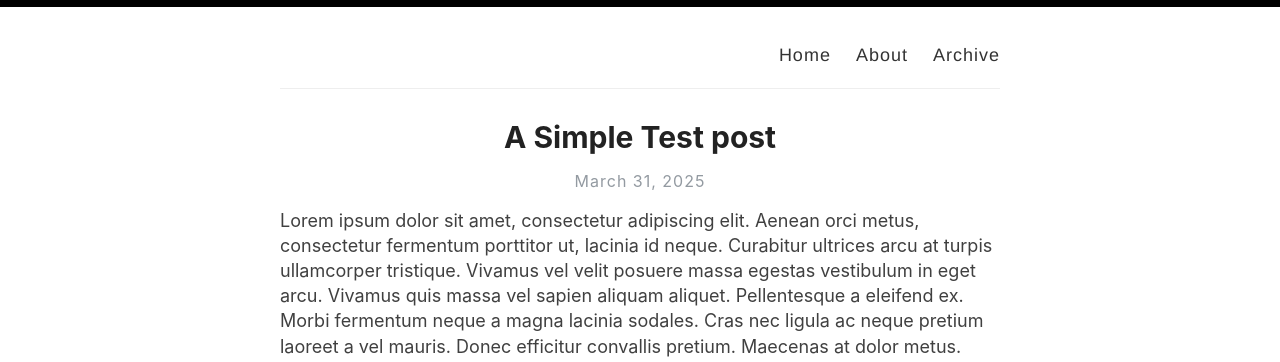
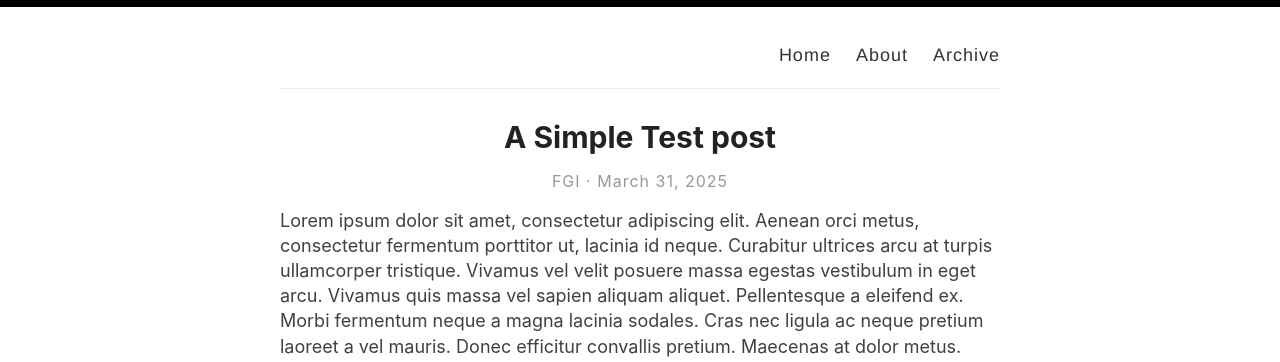
Before and after one commit to ffiza/ffiza.github.io, a Jekyll site: the page built from _posts/2025-03-31-test.md, in a window 1280 px wide. Shown: the top 362 px of the page. Built offline with Jekyll 4.4.1, drawn with Linux system fonts in a browser that asks for light colours.

Commit message:
Add author to blog post header.

```diff
--- a/_layouts/post.html
+++ b/_layouts/post.html
@@ -6,8 +6,8 @@ layout: default
   <h1>{{ page.title }}</h1>
 
   <div>
-    <!-- <p class="author_title">{{site.author}}  ·  {{ page.date | date: "%B %e, %Y" }}</p> -->
-    <p class="author_title">{{ page.date | date: "%B %e, %Y" }}</p>
+    <p class="author_title">{{site.author}}  ·  {{ page.date | date: "%B %e, %Y" }}</p>
+    <!-- <p class="author_title">{{ page.date | date: "%B %e, %Y" }}</p> -->
     {% if page.last_modified_at %}
     <p class="author_title" datetime="{{ page.last_modified_at | date_to_xmlschema }}">(Updated: {{ page.last_modified_at | date: "%b %-d, %Y" }})</p>
     {% endif %}
```
